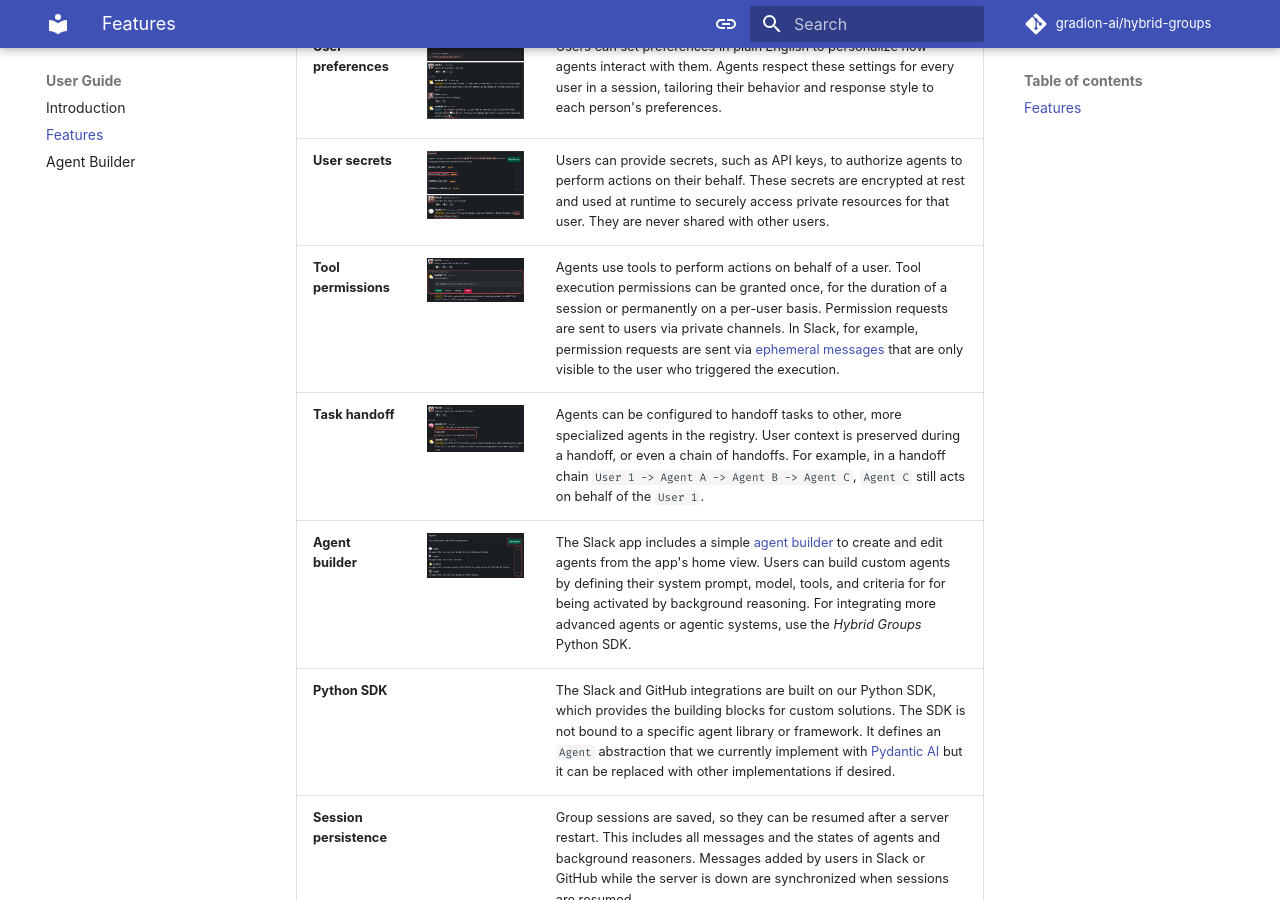
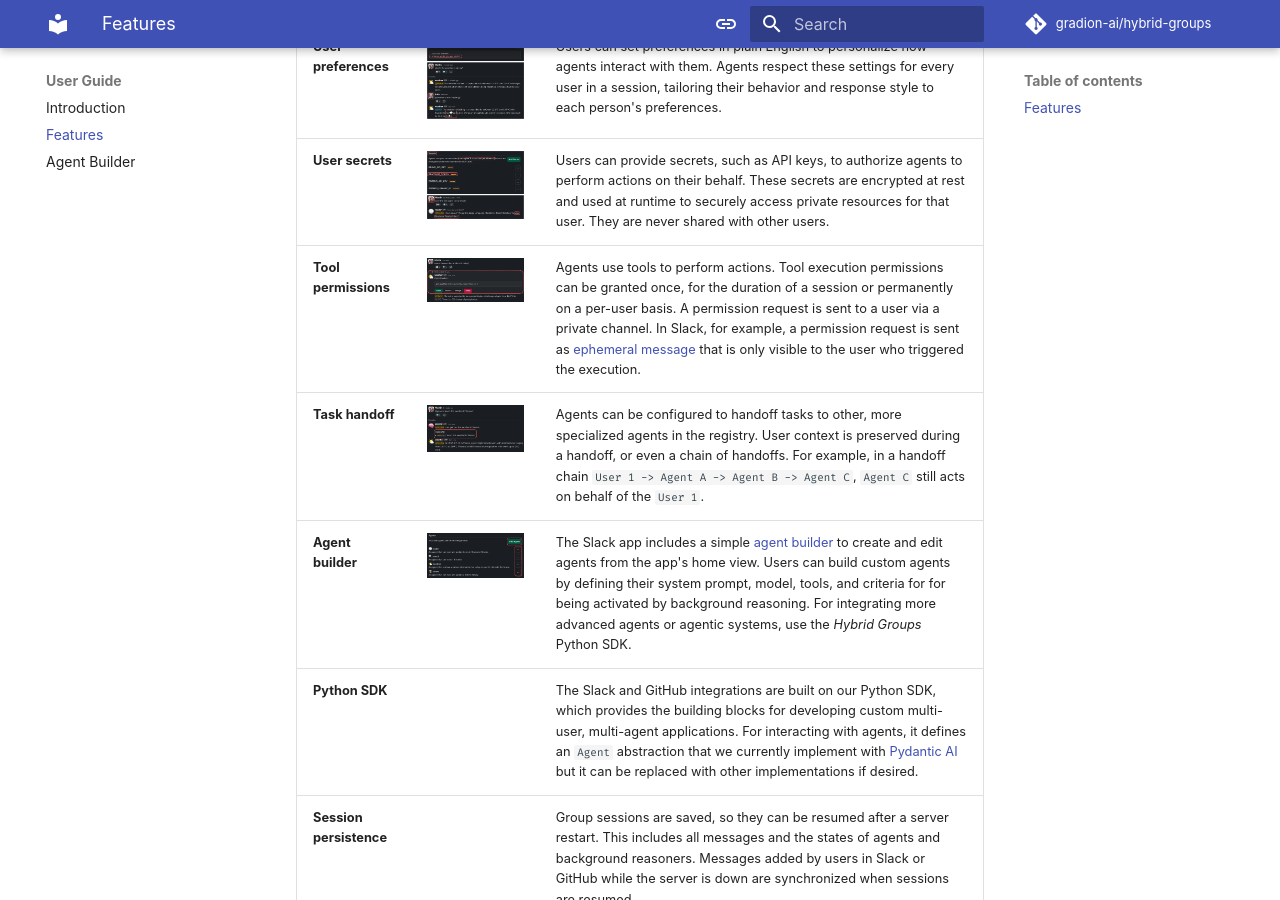
Before and after one commit to gradion-ai/hybrid-groups, an MkDocs documentation site: the page built from docs/features.md, in a window 1280 px wide and 900 px high, scrolled down 805 px. Built offline with MkDocs 1.6.1 and Material for MkDocs 9.7.7, drawn with Linux system fonts in a browser that asks for light colours; some web fonts are replaced; comment, search, counter and statistics services are not loaded.

Commit message:
Minor revision of docs

```diff
--- a/docs/features.md
+++ b/docs/features.md
@@ -7,8 +7,8 @@
 | **Agent activation** | <div class="image-zoom"><a href="/images/features/feature-2.png" target="_blank"><img src="/images/features/feature-2.png" width="400" class="thumbnail"></a><a href="/images/features/feature-2.png" target="_blank" class="large-link"><img src="/images/features/feature-2.png" class="large"></a></div> | An agent can be activated either via background reasoning or by directly mentioning it at the beginning of a user message. Mentioning an agent bypasses background reasoning, resulting in lower response latencies.|
 | **User preferences** | <div class="image-zoom"><a href="/images/features/feature-5.png" target="_blank"><img src="/images/features/feature-5.png" width="400" class="thumbnail"></a><a href="/images/features/feature-5.png" target="_blank" class="large-link"><img src="/images/features/feature-5.png" class="large"></a></div> | Users can set preferences in plain English to personalize how agents interact with them. Agents respect these settings for every user in a session, tailoring their behavior and response style to each person's preferences.|
 | **User secrets** | <div class="image-zoom"><a href="/images/features/feature-6.png" target="_blank"><img src="/images/features/feature-6.png" width="400" class="thumbnail"></a><a href="/images/features/feature-6.png" target="_blank" class="large-link"><img src="/images/features/feature-6.png" class="large"></a></div> | Users can provide secrets, such as API keys, to authorize agents to perform actions on their behalf. These secrets are encrypted at rest and used at runtime to securely access private resources for that user. They are never shared with other users.|
-| **Tool permissions** | <div class="image-zoom"><a href="/images/features/feature-7.png" target="_blank"><img src="/images/features/feature-7.png" width="400" class="thumbnail"></a><a href="/images/features/feature-7.png" target="_blank" class="large-link"><img src="/images/features/feature-7.png" class="large"></a></div> | Agents use tools to perform actions on behalf of a user. Tool execution permissions can be granted once, for the duration of a session or permanently on a per-user basis. Permission requests are sent to users via private channels. In Slack, for example, permission requests are sent via [ephemeral messages](https://api.slack.com/surfaces/messages#ephemeral) that are only visible to the user who triggered the execution.|
+| **Tool permissions** | <div class="image-zoom"><a href="/images/features/feature-7.png" target="_blank"><img src="/images/features/feature-7.png" width="400" class="thumbnail"></a><a href="/images/features/feature-7.png" target="_blank" class="large-link"><img src="/images/features/feature-7.png" class="large"></a></div> | Agents use tools to perform actions. Tool execution permissions can be granted once, for the duration of a session or permanently on a per-user basis. A permission request is sent to a user via a private channel. In Slack, for example, a permission request is sent as [ephemeral message](https://api.slack.com/surfaces/messages#ephemeral) that is only visible to the user who triggered the execution.|
 | **Task handoff** | <div class="image-zoom"><a href="/images/features/feature-8.png" target="_blank"><img src="/images/features/feature-8.png" width="400" class="thumbnail"></a><a href="/images/features/feature-8.png" target="_blank" class="large-link"><img src="/images/features/feature-8.png" class="large"></a></div> | Agents can be configured to handoff tasks to other, more specialized agents in the registry. User context is preserved during a handoff, or even a chain of handoffs. For example, in a handoff chain `User 1 -> Agent A -> Agent B -> Agent C`, `Agent C` still acts on behalf of the `User 1`.|
 | **Agent builder** | <div class="image-zoom"><a href="/images/features/feature-10.png" target="_blank"><img src="/images/features/feature-10.png" width="400" class="thumbnail"></a><a href="/images/features/feature-10.png" target="_blank" class="large-link"><img src="/images/features/feature-10.png" class="large"></a></div> | The Slack app includes a simple [agent builder](builder.md) to create and edit agents from the app's home view. Users can build custom agents by defining their system prompt, model, tools, and criteria for for being activated by background reasoning. For integrating more advanced agents or agentic systems, use the *Hybrid Groups* Python SDK.|
-| **Python SDK**| | The Slack and GitHub integrations are built on our Python SDK, which provides the building blocks for custom solutions. The SDK is not bound to a specific agent library or framework. It defines an `Agent` abstraction that we currently implement with [Pydantic AI](https://ai.pydantic.dev/) but it can be replaced with other implementations if desired.|
+| **Python SDK**| | The Slack and GitHub integrations are built on our Python SDK, which provides the building blocks for developing custom multi-user, multi-agent applications. For interacting with agents, it defines an `Agent` abstraction that we currently implement with [Pydantic AI](https://ai.pydantic.dev/) but it can be replaced with other implementations if desired.|
 | **Session persistence**| | Group sessions are saved, so they can be resumed after a server restart. This includes all messages and the states of agents and background reasoners. Messages added by users in Slack or GitHub while the server is down are synchronized when sessions are resumed.|
```
Also changed, not shown: docs/builder.md (+6 -4 lines).
